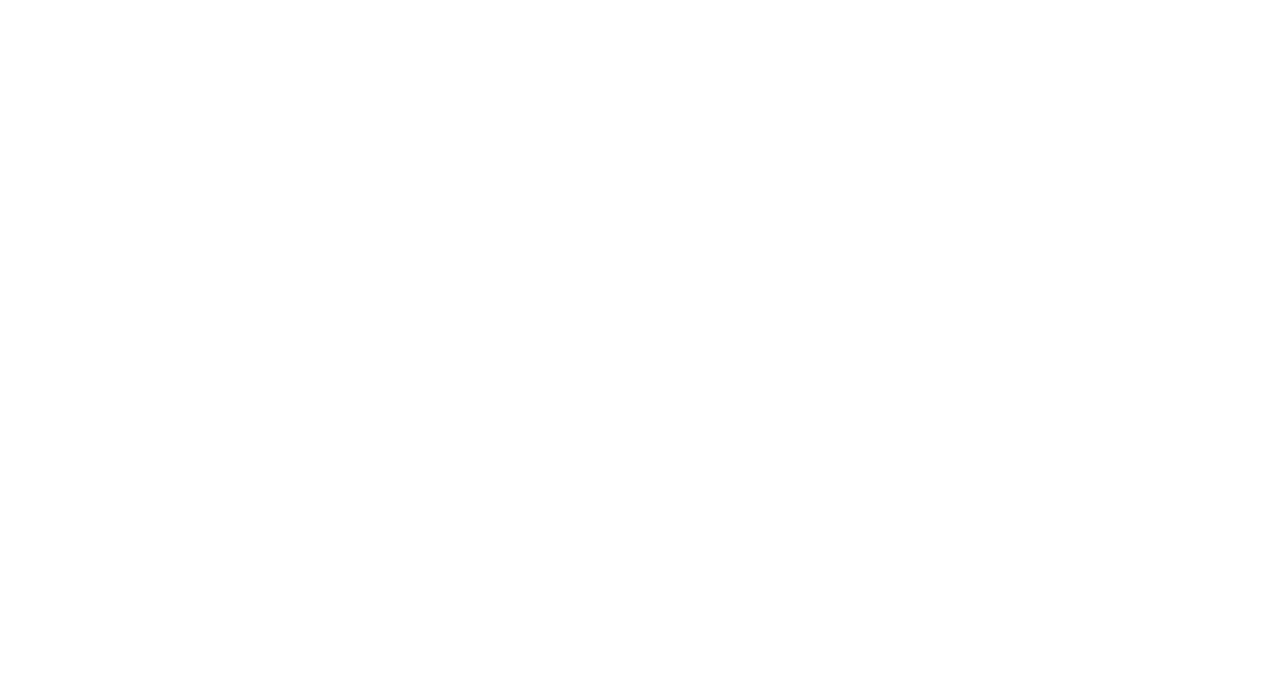
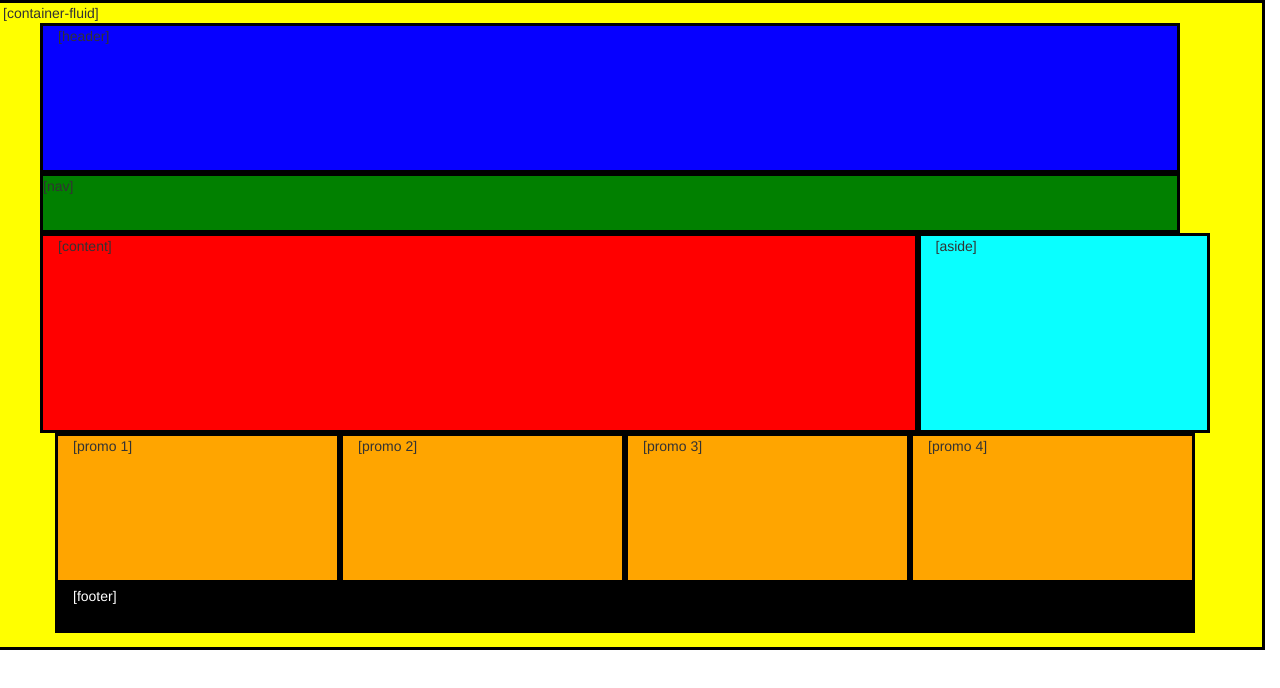
Before and after one commit to edwarkentin/takehome-day2, a plain HTML site: page index.html in a window 1280 px wide. Drawn offline with Linux system fonts and the light colour scheme; files that its build step writes are made by us from their sources.

Commit message:
questions about l&r edges

```diff
--- a/css/styles.css
+++ b/css/styles.css
@@ -0,0 +1,34 @@
+.box {
+    border: 3px solid #000000;
+    /* border-width: 5px; */
+}
+
+.yellow {
+    background-color: #ffff00;
+    height: 650px;
+}
+.blue {
+    background-color: #0600FF;
+    height: 150px;
+}
+.green {
+    background-color: #018000;
+    height: 60px;
+}
+.red {
+    background-color: #ff0000;
+    height: 200px;
+}
+.light-blue {
+    background-color: #09ffff;
+    height: 200px;
+}
+.orange {
+    background-color: #ffa500;
+    height: 150px;
+}
+.black {
+    background-color: #000000;
+    color: #ffffff;
+    height: 50px;
+}
--- a/index.html
+++ b/index.html
@@ -6,9 +6,25 @@
     <meta http-equiv="X-UA-Compatible" content="ie=edge">
     <title>Classwork/Practice</title>
     <link rel="stylesheet" href="css/bootstrap.min.css">
-    <link rel="stylesheet" href="styles.css">
+    <link rel="stylesheet" href="css/styles.css">
 </head>
 <body>
-
+<div class="box container-fluid col-md-12 row yellow">[container-fluid]
+    <div class="container">
+        <div class="box header container col-md-12 row blue">[header]</div>
+        <div class="box nav container col-md-12 row green">[nav]</div>
+        <div class="row">
+            <div class="box content container col-md-9 red">[content]</div>
+            <div class="box aside container col-md-3 light-blue">[aside]</div>
+        </div> <!--Why does it poke out on the right?-->
+        <div>
+            <div class="box promo container col-md-3 orange">[promo 1]</div>
+            <div class="box promo container col-md-3 orange">[promo 2]</div>
+            <div class="box promo container col-md-3 orange">[promo 3]</div>
+            <div class="box promo container col-md-3 orange">[promo 4]</div>
+        </div>
+        <div class="box footer container col-md-12 black">[footer]</div> <!--Why do the orange and black divs appear 'indented'?-->
+    </div>
+</div>
 </body>
 </html>
```
